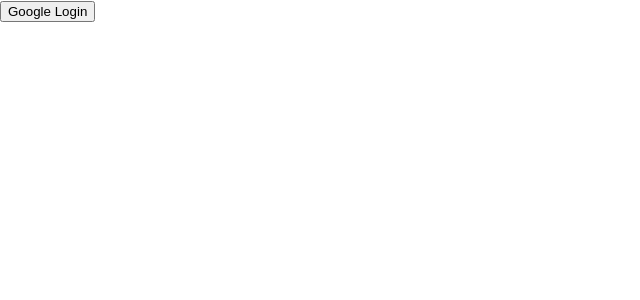
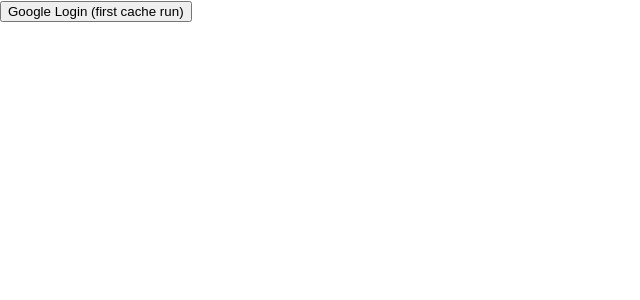
Before and after one commit to pamstadAlgo/value-investing-app, a React (Create React App) app in the folder value-investing-frontend/value-investing/: page / in a window 1280 px wide. Shown: the top 300 px of the page, without its empty margins (0-640 px from the left). Built offline with nearby package versions, Linux system fonts and the light colour scheme; no server answers.

Commit message:
first chached run test

```diff
--- a/value-investing-frontend/value-investing/src/pages/login/ContentLoginPage.jsx
+++ b/value-investing-frontend/value-investing/src/pages/login/ContentLoginPage.jsx
@@ -19,7 +19,7 @@
     }
   };
 
-  return <button onClick={googleLogin}>Google Login</button>;
+  return <button onClick={googleLogin}>Google Login (first cache run)</button>;
 }
 
 export default ContentLoginPage;
```
